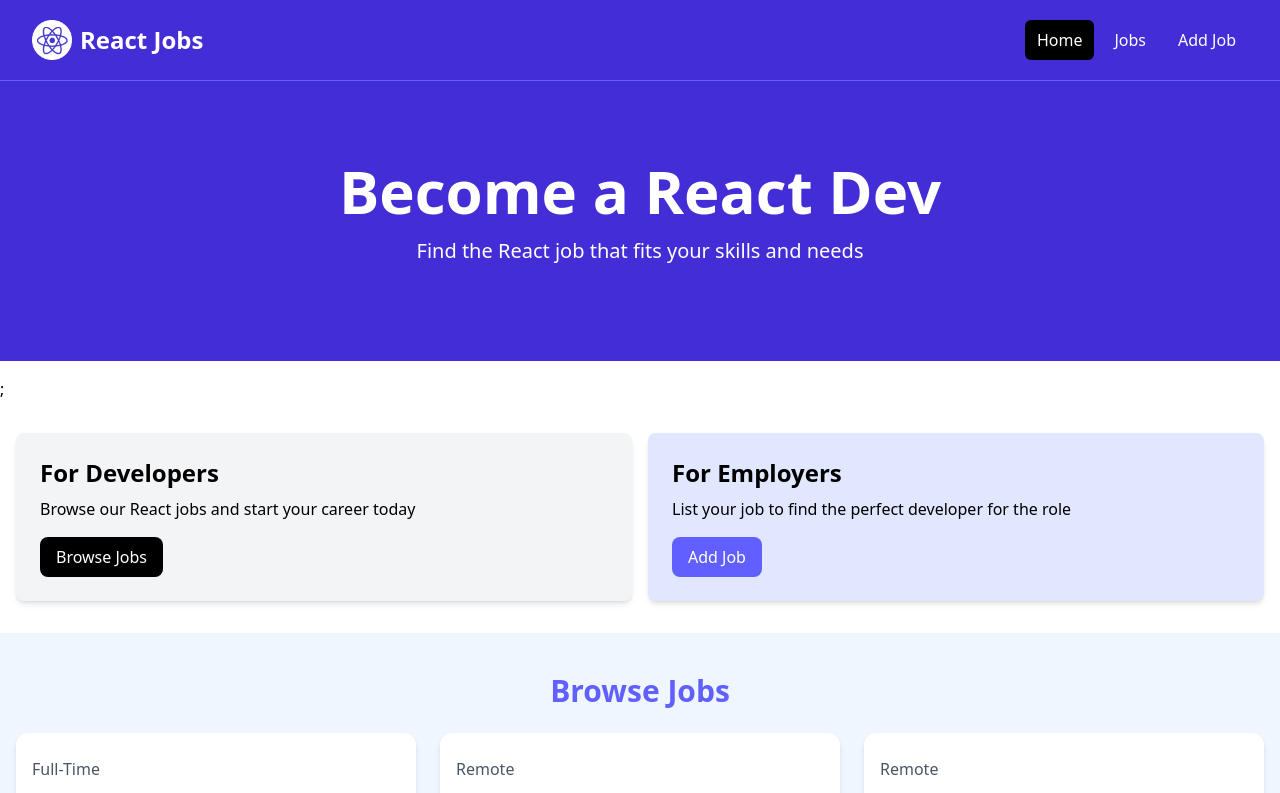
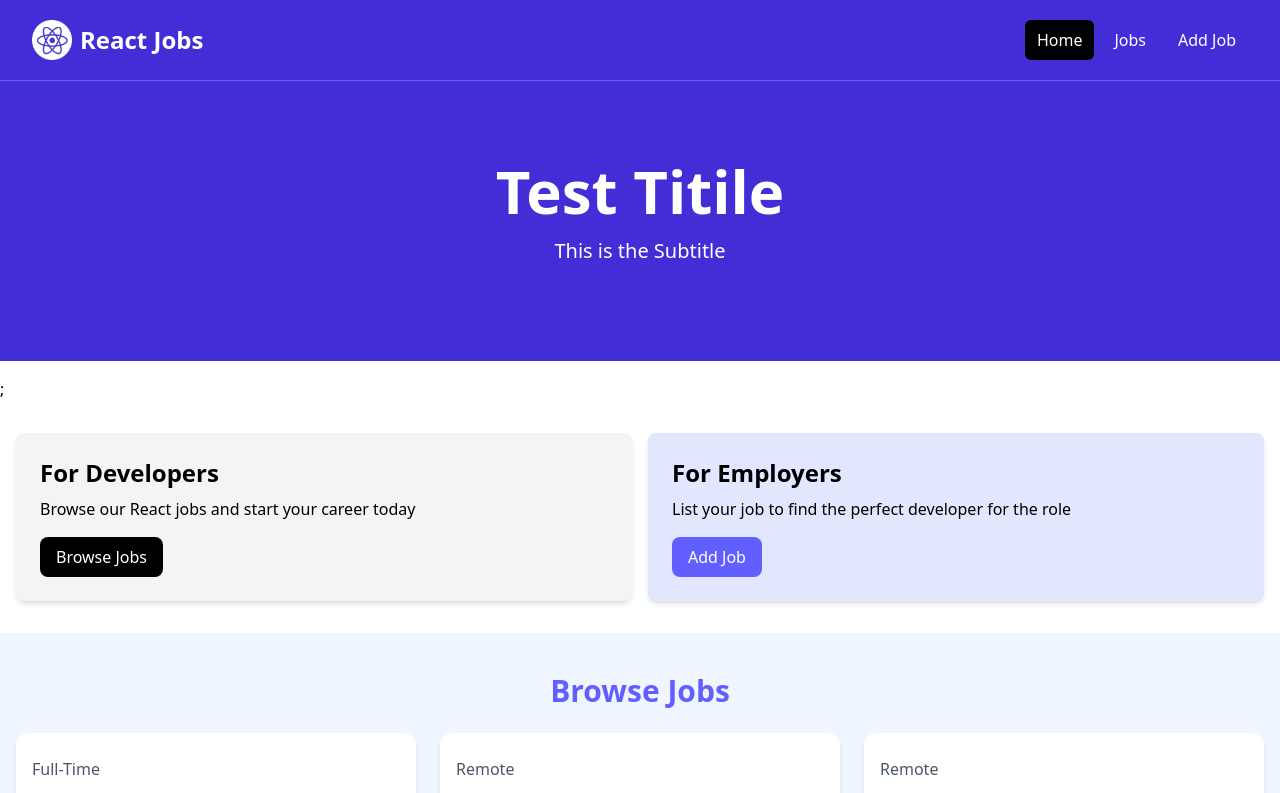
Before and after one commit to ranahusain/react_jsx, a React (Vite) app: page / in a window 1280 px wide. Shown: the top 793 px of the page. Built offline with nearby package versions, Linux system fonts and the light colour scheme; the HTML template or start-up script is replaced by a standard one.

Commit message:
Objects with Properties Commit

```diff
--- a/src/App.jsx
+++ b/src/App.jsx
@@ -4,7 +4,7 @@ const App = () => {
   return (
     <>
       <Navbar />
-      <Hero />
+      <Hero title="Test Titile" subtitle="This is the Subtitle" />
       {/* <!-- Developers and Employers --> */}
       <section className="py-4">
         <div className="container-xl lg:container m-auto">
--- a/src/components/Hero.jsx
+++ b/src/components/Hero.jsx
@@ -1,16 +1,69 @@
-import React from "react";
+//the above is use of the default objects  (Props)
+//below is the use of objects by destructuring (Desturcturing Props)
+//below is the use of default of properties of objects (Default Prop)
 
-const Hero = () => {
+// const Hero = (props) => {
+//   return (
+//     <>
+//       <section className="bg-indigo-700 py-20 mb-4">
+//         <div className="max-w-7xl mx-auto px-4 sm:px-6 lg:px-8 flex flex-col items-center">
+//           <div className="text-center">
+//             <h1 className="text-4xl font-extrabold text-white sm:text-5xl md:text-6xl">
+//               {/* Become a React Dev */}
+//               {props.title}
+//             </h1>
+//             <p className="my-4 text-xl text-white">
+//               {/* Find the React job that fits your skills and needs */}
+//               {props.subtitle}
+//             </p>
+//           </div>
+//         </div>
+//       </section>
+//       ;
+//     </>
+//   );
+// };
+// export default Hero;
+
+//here is the destructuring done
+// const Hero = ({ title, subtitle }) => {
+//   return (
+//     <>
+//       <section className="bg-indigo-700 py-20 mb-4">
+//         <div className="max-w-7xl mx-auto px-4 sm:px-6 lg:px-8 flex flex-col items-center">
+//           <div className="text-center">
+//             <h1 className="text-4xl font-extrabold text-white sm:text-5xl md:text-6xl">
+//               {/* Become a React Dev */}
+//               {title}
+//             </h1>
+//             <p className="my-4 text-xl text-white">
+//               {/* Find the React job that fits your skills and needs */}
+//               {subtitle}
+//             </p>
+//           </div>
+//         </div>
+//       </section>
+//       ;
+//     </>
+//   );
+// };
+// export default Hero;
+
+//here is the default props when we give them a default values only used when there is nothing
+
+const Hero = ({ title = "Default title", subtitle = "Default Subtitle" }) => {
   return (
     <>
       <section className="bg-indigo-700 py-20 mb-4">
         <div className="max-w-7xl mx-auto px-4 sm:px-6 lg:px-8 flex flex-col items-center">
           <div className="text-center">
             <h1 className="text-4xl font-extrabold text-white sm:text-5xl md:text-6xl">
-              Become a React Dev
+              {/* Become a React Dev */}
+              {title}
             </h1>
             <p className="my-4 text-xl text-white">
-              Find the React job that fits your skills and needs
+              {/* Find the React job that fits your skills and needs */}
+              {subtitle}
             </p>
           </div>
         </div>
@@ -19,5 +72,4 @@ const Hero = () => {
     </>
   );
 };
-
 export default Hero;
```
